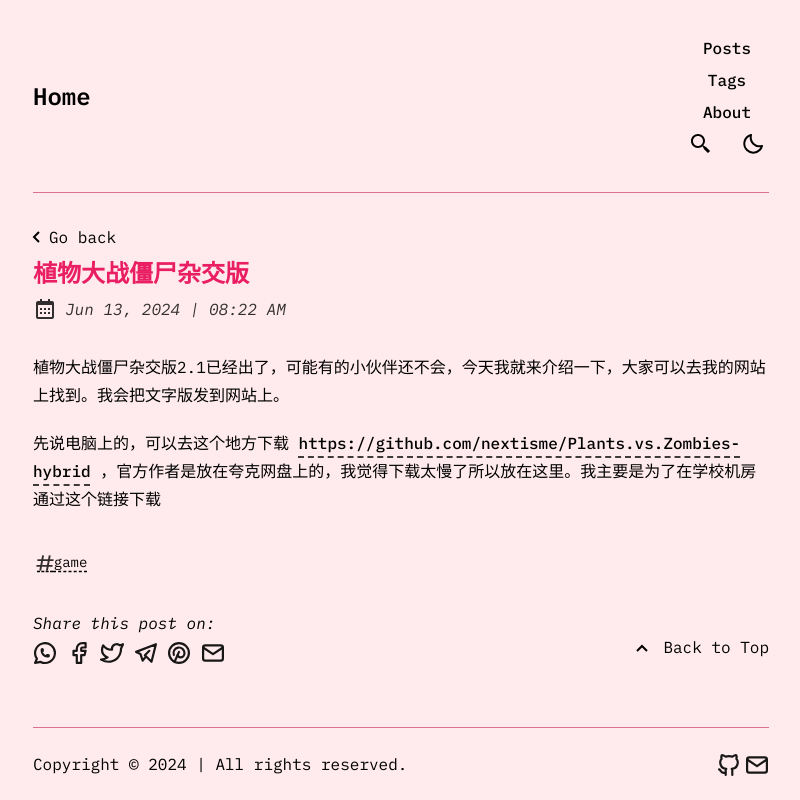
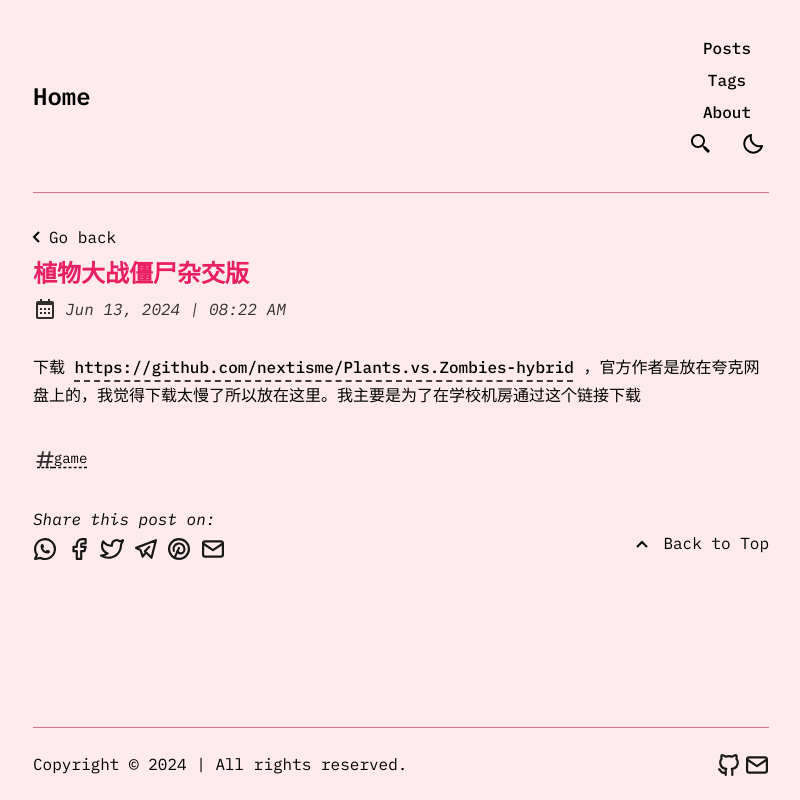
Before and after one commit to nextisme/nextisme.github.io, an Astro site: page /posts/pvz in a window 1280 px wide. Shown: the whole page, without its empty margins (239-1039 px from the left). Built offline with nearby package versions, Linux system fonts and the light colour scheme; Astro itself is replaced by a stand-in of ours; some packages are replaced by stand-ins of ours.

Commit message:
modified:   src/content/blog/pvz.md

```diff
--- a/src/content/blog/pvz.md
+++ b/src/content/blog/pvz.md
@@ -9,6 +9,4 @@ tags:
 description: "杂交版最快下载方式"
 ---
 
-植物大战僵尸杂交版2.1已经出了，可能有的小伙伴还不会，今天我就来介绍一下，大家可以去我的网站上找到。我会把文字版发到网站上。
-
-先说电脑上的，可以去这个地方下载 https://github.com/nextisme/Plants.vs.Zombies-hybrid ，官方作者是放在夸克网盘上的，我觉得下载太慢了所以放在这里。我主要是为了在学校机房通过这个链接下载
+下载 https://github.com/nextisme/Plants.vs.Zombies-hybrid ，官方作者是放在夸克网盘上的，我觉得下载太慢了所以放在这里。我主要是为了在学校机房通过这个链接下载
```
